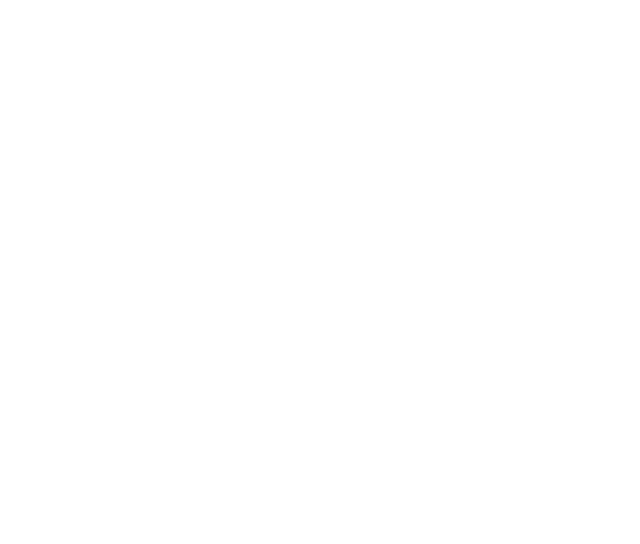
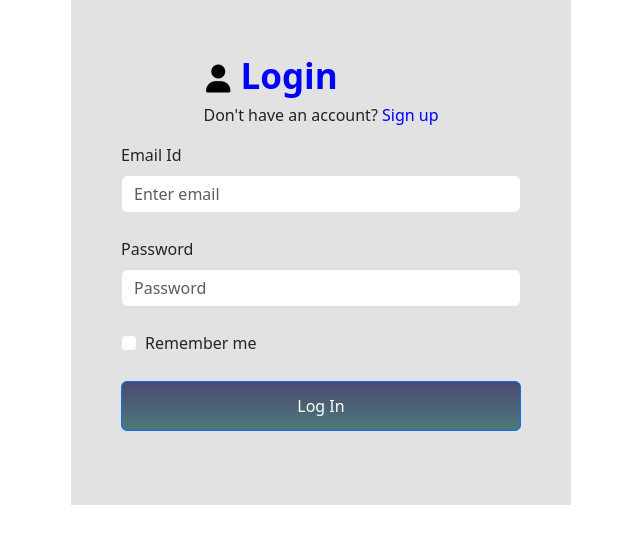
Before and after one commit to Bharathiraja-C/Blogs, a React (Create React App) app in the folder client/: page /Auth in a window 1280 px wide. Before the commit this address had no page. Shown: the top 544 px of the page, without its empty margins (319-959 px from the left). Built offline with nearby package versions, Linux system fonts and the light colour scheme.

Commit message:
MY first commit

```diff
--- a/client/package.json
+++ b/client/package.json
@@ -6,7 +6,9 @@
     "@testing-library/jest-dom": "^5.17.0",
     "@testing-library/react": "^13.4.0",
     "@testing-library/user-event": "^13.5.0",
+    "bootstrap": "^5.3.2",
     "react": "^18.2.0",
+    "react-bootstrap": "^2.10.1",
     "react-dom": "^18.2.0",
     "react-router-dom": "^6.22.0",
     "react-scripts": "5.0.1",
--- a/client/public/index.html
+++ b/client/public/index.html
@@ -9,6 +9,7 @@
       name="description"
       content="Web site created using create-react-app"
     />
+    <link rel="stylesheet" href="https://cdnjs.cloudflare.com/ajax/libs/font-awesome/6.5.1/css/all.min.css"/>
     <link rel="apple-touch-icon" href="%PUBLIC_URL%/logo192.png" />
     <!--
       manifest.json provides metadata used when your web app is installed on a
--- a/client/src/App.js
+++ b/client/src/App.js
@@ -1,12 +1,14 @@
 import { BrowserRouter, Routes, Route } from 'react-router-dom'
 import './App.css';
 import UserProfile from './Pages/UserProfile/UserProfile';
+import UserAuth from './Pages/UserAuth/UserAuth';
 
 function App() {
   return (
     <BrowserRouter>
       <Routes>
         <Route path='/User/:id' element={<UserProfile />} />
+        <Route path='/Auth' element={<UserAuth/>}/>
       </Routes>
     </BrowserRouter>
   );
--- /dev/null
+++ b/client/src/Pages/UserAuth/UserAuth.css
@@ -0,0 +1,33 @@
+
+.form-head{
+    margin: auto;
+    padding: 50px;
+    width: 500px;
+    background-color: rgb(226,226,226);
+}
+.login-head{
+    padding-bottom: 20px;
+    padding-left: 15px;
+    text-align: center;
+    font-size: 35px;
+    color: blue;
+    font-style:bold;
+
+}
+.Button{
+    width: 100%;
+    height: 50px;
+    background-image: linear-gradient(rgb(74, 74, 114),rgb(77, 121, 122));
+}
+span{
+    padding-left: 70px;
+    padding-right: 10px;
+    color: black;
+    font-size: 28px;
+}
+p{
+    text-align: center
+}
+a{
+    color: blue;
+}
--- /dev/null
+++ b/client/src/Pages/UserAuth/UserAuth.jsx
@@ -0,0 +1,65 @@
+import React from 'react'
+import { useState } from 'react';
+import Button from 'react-bootstrap/Button';
+import Form from 'react-bootstrap/Form';
+import './UserAuth.css'
+
+const UserAuth = () => {
+    const [isSignup,setIsSignUp]=useState(true)
+  return (
+    <div className='form-head'>
+{  isSignup ? (
+    <>
+    <b className='login-head'><span><i class="fa-solid fa-user"> </i></span>Login</b><br/>
+    <p> Don't have an account? <a style={{color:"blue",cursor:"pointer"}} onClick={()=>setIsSignUp(false)}>Sign up</a></p>
+    <Form>
+    <Form.Group controlId="formBasicEmail">
+      <Form.Label>Email Id</Form.Label>
+      <Form.Control type="email" placeholder="Enter email" />
+    </Form.Group><br/>
+
+    <Form.Group controlId="formBasicPassword">
+      <Form.Label>Password</Form.Label>
+      <Form.Control type="password" placeholder="Password" />
+    </Form.Group><br/>
+    <Form.Group controlId="formBasicCheckbox">
+      <Form.Check type="checkbox" label="Remember me" />
+    </Form.Group><br/>
+    <Button className='Button' type="submit">
+      Log In
+    </Button><br/><br/>
+
+    </Form></>):
+     (
+        <>
+    <b className='login-head'><span><i class="fa-solid fa-user"> </i></span>Sign Up</b>
+    <p> Already have an account? <a style={{color:"blue",cursor:"pointer"}} onClick={()=>setIsSignUp(true)}>Log In</a></p>
+    <Form>
+    <Form.Group controlId="formBasicEmail">
+      <Form.Label>Name</Form.Label>
+      <Form.Control type="text" placeholder="Enter email" />
+    </Form.Group><br/>
+    <Form.Group controlId="formBasicEmail">
+      <Form.Label>Email Id</Form.Label>
+      <Form.Control type="email" placeholder="Enter email" />
+    </Form.Group><br/>
+
+    <Form.Group controlId="formBasicPassword">
+      <Form.Label>Password</Form.Label>
+      <Form.Control type="password" placeholder="Password" />
+    </Form.Group><br/>
+    <Form.Group controlId="formBasicCheckbox">
+      <Form.Check type="checkbox" label="Remember me" />
+    </Form.Group><br/>
+    <Button className='Button'  type="submit">
+      Sign Up
+    </Button>
+
+    </Form></>
+     )
+}
+  </div>
+  )
+}
+
+export default UserAuth
--- a/client/src/index.js
+++ b/client/src/index.js
@@ -2,6 +2,7 @@
 import ReactDOM from 'react-dom/client';
 import './index.css';
 import App from './App';
+import '../node_modules/bootstrap/dist/css/bootstrap.min.css';
 import reportWebVitals from './reportWebVitals';
 
 const root = ReactDOM.createRoot(document.getElementById('root'));
```
Also changed, not shown: 1 other file (tests, documents, lock files or other folders).
